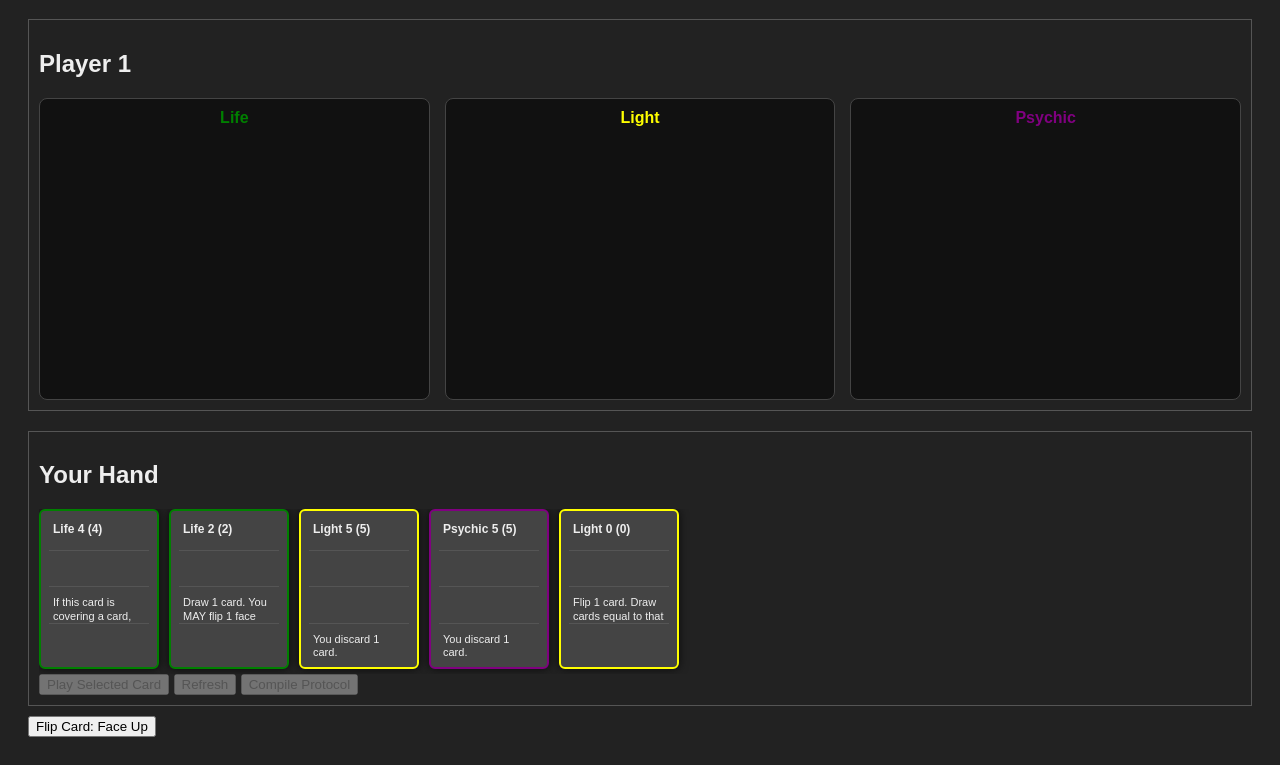
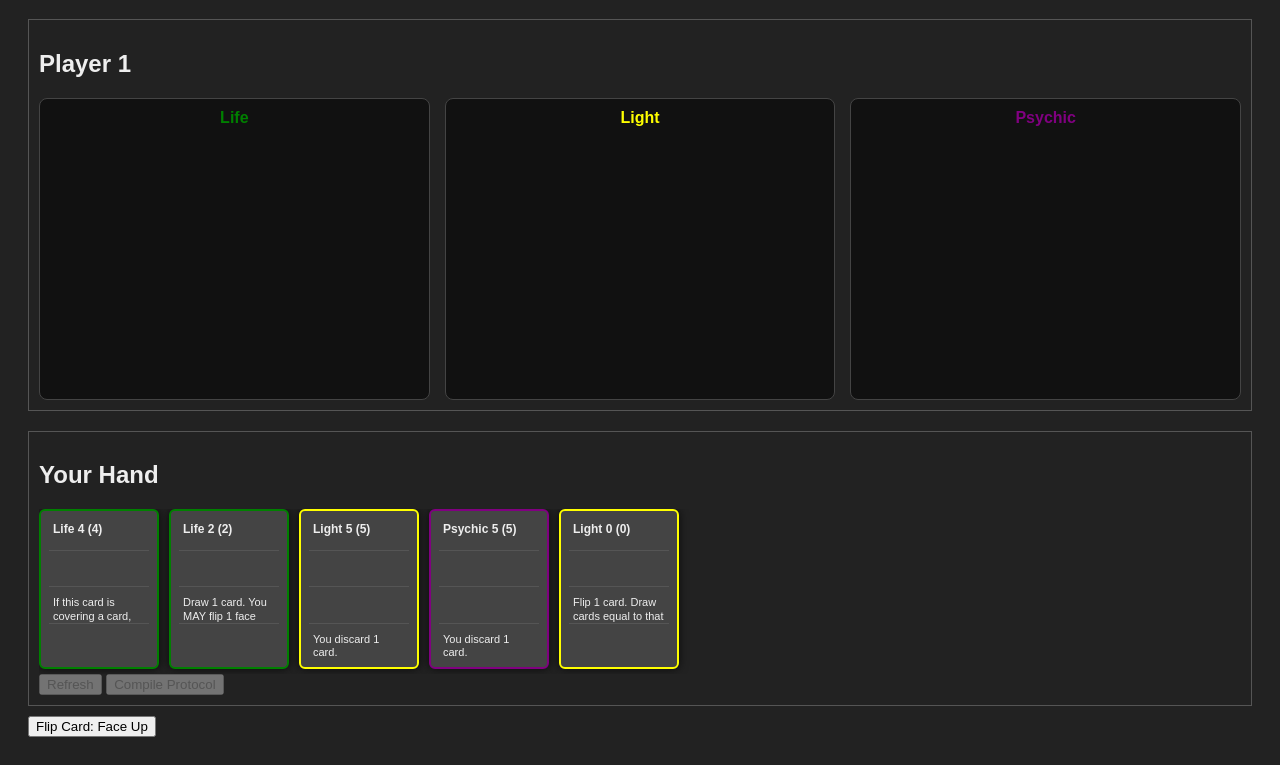
Before and after one commit to lucasrochester/compile-game, a website: page public/index.html in a window 1280 px wide. Shown: the part 501-1266 px from the top of the page. Drawn offline with Linux system fonts and the light colour scheme.

Commit message:
Update index.html

```diff
--- a/public/index.html
+++ b/public/index.html
@@ -30,7 +30,6 @@
   <div id="hand-container">
     <h2>Your Hand</h2>
     <div id="hand"></div>
-    <button id="play-card-button" disabled>Play Selected Card</button>
     <button id="refresh-button" disabled>Refresh</button>
     <button id="compile-button" disabled>Compile Protocol</button>
   </div>
```
